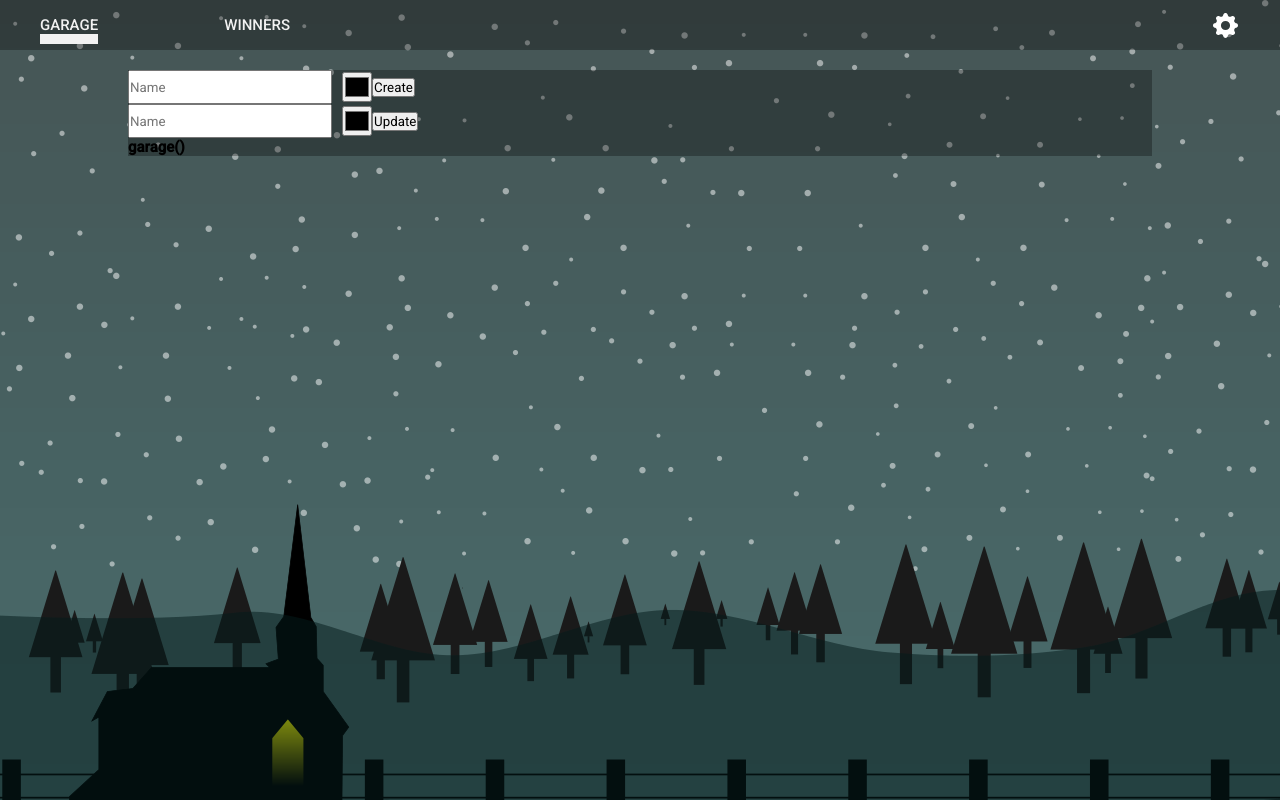
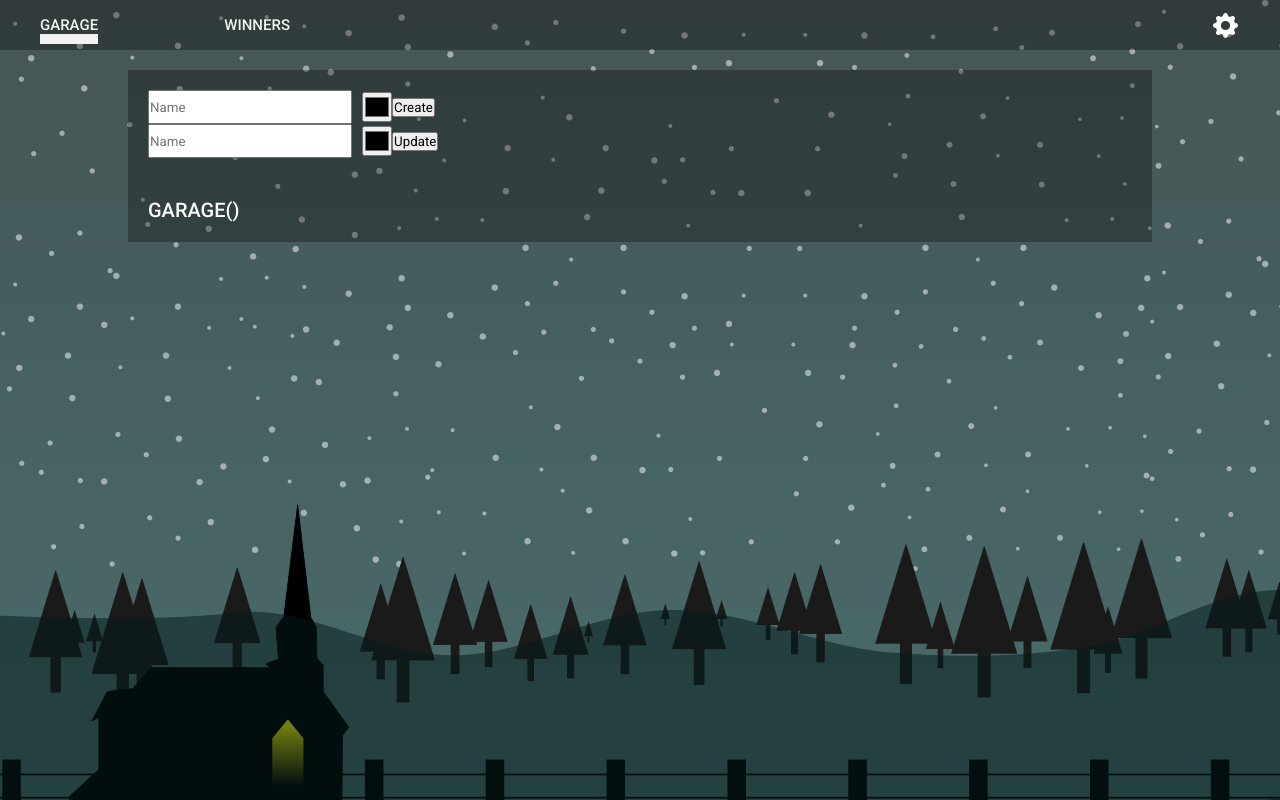
Before and after one commit to neiloxx/async-race, a website built with webpack: page async-race/src/index.html in a window 1280 px wide. Built offline with nearby package versions, Linux system fonts and the light colour scheme.

Commit message:
feat: update styles

```diff
--- a/async-race/src/pages/garage/style.scss
+++ b/async-race/src/pages/garage/style.scss
@@ -1,5 +1,19 @@
 @import '../../const/extended';
+@import '../../const/mixins';
 
 .garage {
   @extend %main-base;
+
+  &__container {
+    padding: 2rem;
+  }
+
+  &__title {
+    @include fonts(2rem, 500, #fff);
+    text-transform: uppercase;
+  }
+
+  &__inputs {
+    padding: 2rem;
+  }
 }
```
